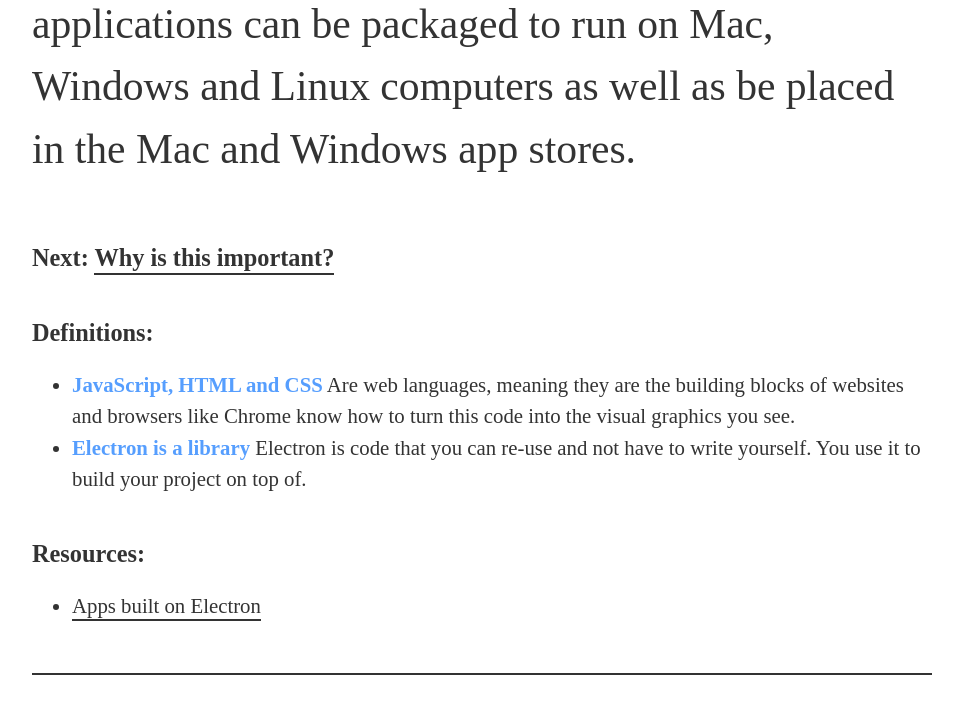
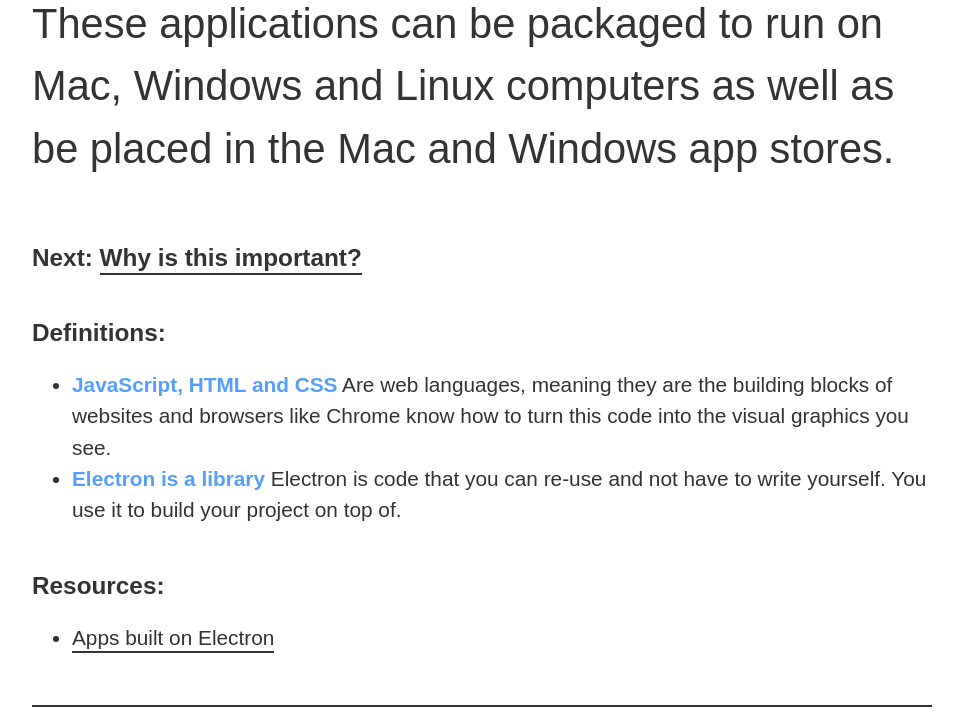
Before and after one commit to jlord/essential-electron, a website: page index.html in a window 1280 px wide. Shown: the part 586-1304 px from the top of the page, without its empty margins (158-1121 px from the left). Drawn offline with Linux system fonts and the light colour scheme.

Commit message:
Update font and metaz

```diff
--- a/style.css
+++ b/style.css
@@ -1,5 +1,5 @@
 body {
-  font-family: Source Sans Pro;
+  font-family: 'Source Sans Pro', sans-serif;;
   color: #333;
   font-size: 1.3em;
   line-height: 1.5em;
```
Also changed, not shown: header.html (+4 -3 lines).
